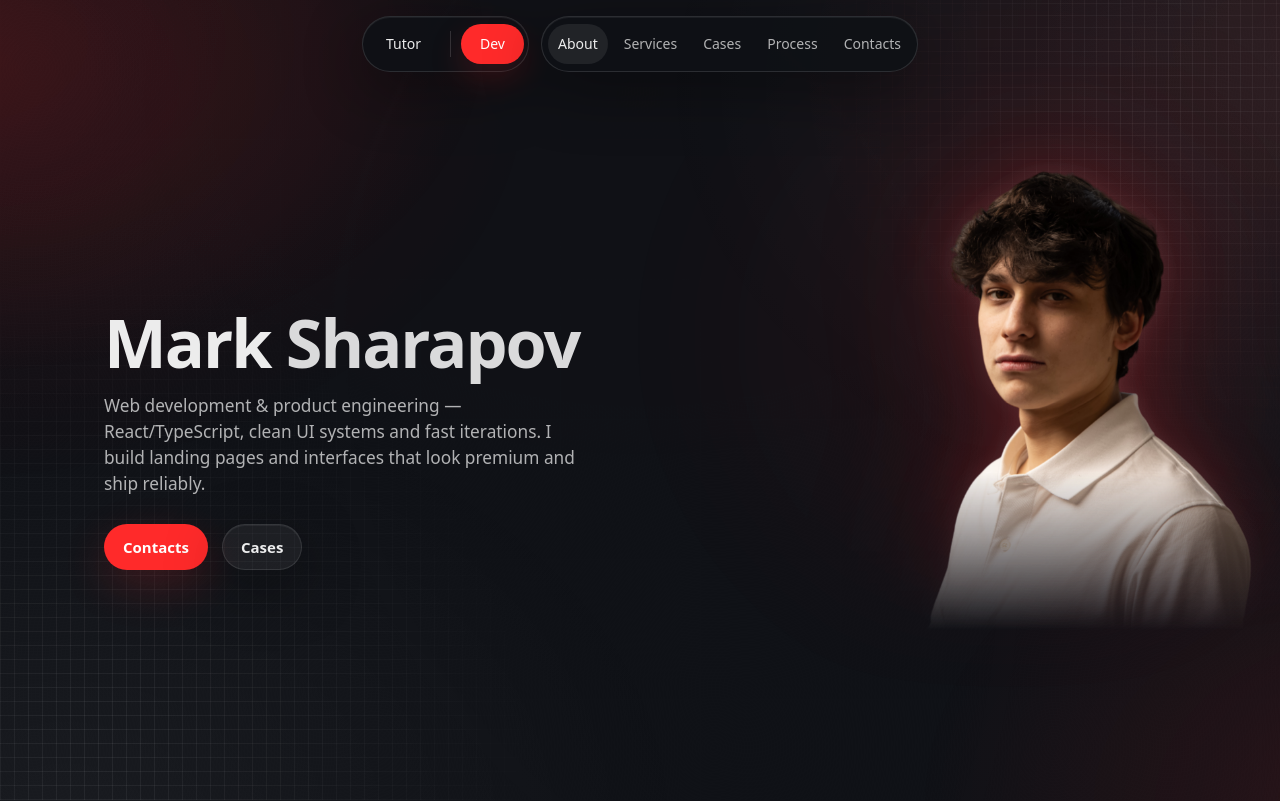
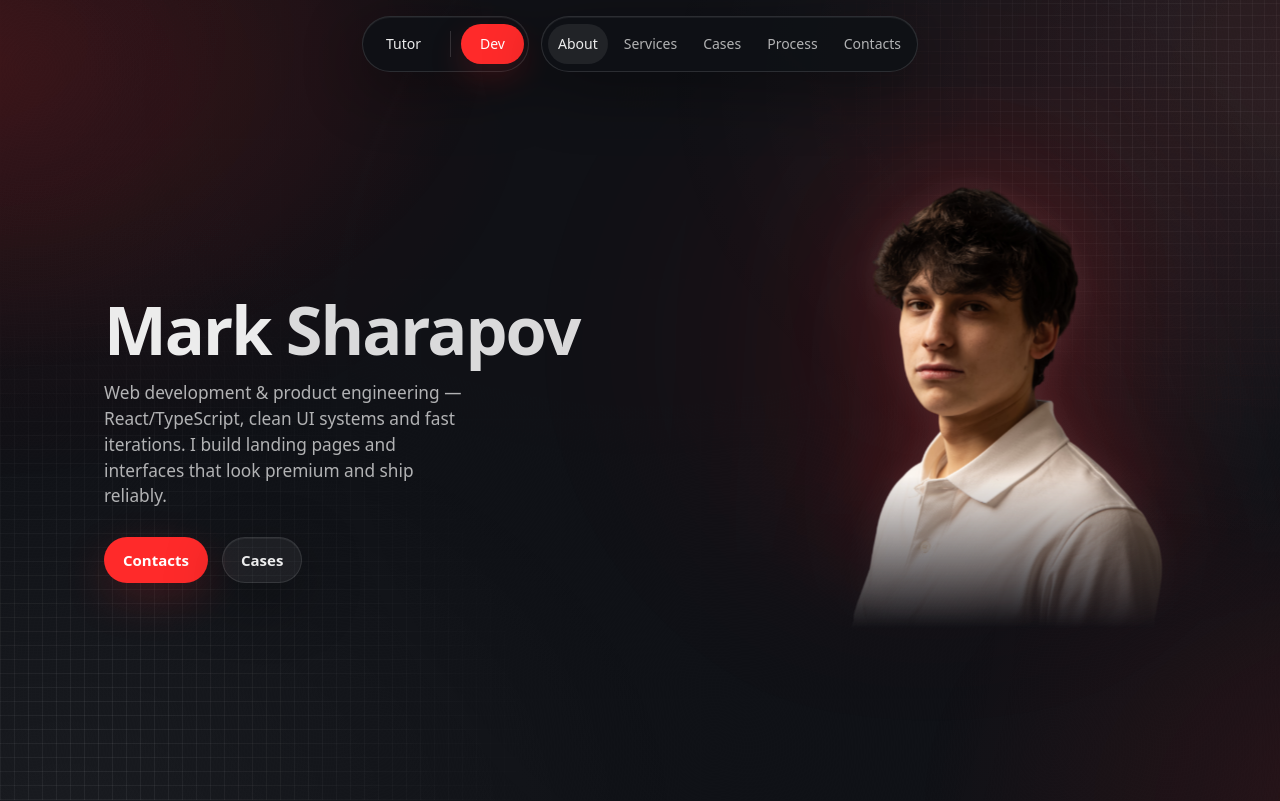
Before and after one commit to MaRkS1234567/MySite-web, a React (Vite) app: page /dev in a window 1280 px wide. Shown: the top 801 px of the page. Built offline with nearby package versions, Linux system fonts and the light colour scheme.

Commit message:
fix: change photo position and fix mobile version align

```diff
--- a/src/pages/DevPage/sections/DevHero/DevHero.module.scss
+++ b/src/pages/DevPage/sections/DevHero/DevHero.module.scss
@@ -19,13 +19,14 @@
 
 .inner {
   display: grid;
-  grid-template-columns: 1.35fr 0.85fr;
+  grid-template-columns: 1fr 1fr;
   align-items: center;
-  gap: 48px;
+  gap: 40px;
 }
 
 .left {
   max-width: 760px;
+  width: 70%;
 }
 
 .name {
@@ -147,21 +148,33 @@
 }
 
 .right {
+  /* ensure the photo is visually centered with the text, not the grid column */
   position: relative;
   display: flex;
-  justify-content: flex-end;
+  justify-content: center;
   align-items: center;
+
+  /* keep the same horizontal gutter as the left side of the container */
+  padding-right: $container-pad-x;
+
+  margin-right: -42px!important;
+
   padding-top: 0;
   overflow: visible;
+
+  /* Prevent the grid track from expanding to fit the oversized photoWrap */
+  min-width: 0;
 }
+
 
 /* Wrapper for the cutout silhouette */
 .photoWrap {
   position: relative;
-  width: min(980px, 70vw);
+  width: min(2240px, 100vw);
   display: flex;
   align-items: flex-end;
-  justify-content: center;
+  justify-content: flex-end;
+  margin-left: auto;
 
   /* IMPORTANT: no frame/card — photo sits directly on the main background */
   background: transparent;
@@ -171,7 +184,7 @@
   overflow: visible;
 
   /* keep the same visual placement, but avoid over-shifting to the right */
-  transform: translate(-64px, -92px) translateZ(0);
+  transform: translate(0, -82px) scale(1.5) translateZ(0);
   transform-origin: center;
   will-change: transform;
   isolation: isolate;
@@ -184,8 +197,8 @@
   position: absolute;
   left: 50%;
   top: 48%;
-  width: 118%;
-  height: 118%;
+  width: 130%;
+  height: 130%;
   transform: translate(-50%, -50%);
   border-radius: 999px;
   background: radial-gradient(circle at 50% 50%, var(--accent-bg-glow), transparent 62%);
@@ -197,18 +210,19 @@
 
 /* Ensure the photo never shifts on hover */
 .photoWrap:hover {
-  transform: translate(-64px, -92px) translateZ(0);
+  // transform: translate(0, -92px) translateZ(0);
 }
 
 .photoWrap:hover::before {
-  opacity: 0.7;
-  filter: blur(32px);
+  /* keep the glow contained — slightly brighter, not larger */
+  opacity: 0.62;
+  filter: blur(26px);
 }
 
 .photo {
   position: relative;
   z-index: 1;
-  width: min(940px, 66vw);
+  width: min(1080px, 70vw);
   height: auto;
   display: block;
 
@@ -245,8 +259,8 @@
 .photoWrap:hover .photo {
   filter:
     drop-shadow(0 0 14px rgba(255, 255, 255, 0.16))
-    drop-shadow(0 0 62px var(--accent-bg-glow))
-    drop-shadow(0 0 140px var(--accent-glow));
+    drop-shadow(0 0 44px var(--accent-bg-glow))
+    drop-shadow(0 0 96px var(--accent-glow));
 }
 
 /* Responsive */
@@ -269,6 +283,7 @@
     grid-area: photo;
     justify-content: center;
     padding-top: 0;
+    padding-right: 0;
   }
 
   .left {
@@ -304,6 +319,8 @@
 
   .right {
     justify-content: center;
+    padding-right: 0;
+    right: -46%;
   }
 
   .inner {
--- a/src/pages/TutorPage/sections/Reviews/Reviews.module.scss
+++ b/src/pages/TutorPage/sections/Reviews/Reviews.module.scss
@@ -60,6 +60,12 @@
   gap: $space-6;
   margin: 0;
   padding: 0;
+}
+
+@media (min-width: 1200px) {
+  .grid {
+    grid-template-columns: repeat(3, 1fr);
+  }
 }
 
 /* ── Card ── */
--- a/src/pages/TutorPage/sections/TutorHero/TutorHero.module.scss
+++ b/src/pages/TutorPage/sections/TutorHero/TutorHero.module.scss
@@ -19,13 +19,14 @@
 
 .inner {
   display: grid;
-  grid-template-columns: 1.35fr 0.85fr;
+  grid-template-columns: 1fr 1fr;
   align-items: center;
-  gap: 48px;
+  gap: 40px;
 }
 
 .left {
   max-width: 760px;
+  width: 70%;
 }
 
 .name {
@@ -147,18 +148,28 @@
 }
 
 .right {
+  /* ensure the photo is visually centered with the text, not the grid column */
   position: relative;
   display: flex;
-  justify-content: flex-end;
+  justify-content: center;
   align-items: center;
+
+  /* keep the same horizontal gutter as the left side of the container */
+  padding-right: $container-pad-x;
+
+  margin-right: -72px!important;
+
   padding-top: 0;
   overflow: visible;
+
+  /* Prevent the grid track from expanding to fit the oversized photoWrap */
+  min-width: 0;
 }
 
 /* Wrapper for the cutout silhouette */
 .photoWrap {
   position: relative;
-  width: min(980px, 70vw);
+  width: min(2240px, 100vw);
   display: flex;
   align-items: flex-end;
   justify-content: center;
@@ -170,8 +181,8 @@
   border-radius: 0;
   overflow: visible;
 
-  /* keep the same visual placement, but avoid over-shifting to the right */
-  transform: translate(-64px, -92px) translateZ(0);
+  /* keep the same visual placement — right edge aligned to container boundary */
+  transform: translate(0, -82px) scale(1.5) translateZ(0);
   transform-origin: center;
   will-change: transform;
   isolation: isolate;
@@ -184,8 +195,8 @@
   position: absolute;
   left: 50%;
   top: 48%;
-  width: 118%;
-  height: 118%;
+  width: 130%;
+  height: 130%;
   transform: translate(-50%, -50%);
   border-radius: 999px;
   background: radial-gradient(circle at 50% 50%, var(--accent-bg-glow), transparent 62%);
@@ -197,18 +208,19 @@
 
 /* Ensure the photo never shifts on hover */
 .photoWrap:hover {
-  transform: translate(-64px, -92px) translateZ(0);
+  // transform: translate(-64px, -92px) translateZ(0);
 }
 
 .photoWrap:hover::before {
-  opacity: 0.7;
-  filter: blur(32px);
+  /* keep the glow contained — slightly brighter, not larger */
+  opacity: 0.62;
+  filter: blur(26px);
 }
 
 .photo {
   position: relative;
   z-index: 1;
-  width: min(940px, 66vw);
+  width: min(2160px, 100vw);
   height: auto;
   display: block;
 
@@ -245,8 +257,8 @@
 .photoWrap:hover .photo {
   filter:
     drop-shadow(0 0 14px rgba(255, 255, 255, 0.16))
-    drop-shadow(0 0 62px var(--accent-bg-glow))
-    drop-shadow(0 0 140px var(--accent-glow));
+    drop-shadow(0 0 44px var(--accent-bg-glow))
+    drop-shadow(0 0 96px var(--accent-glow));
 }
 
 /* Responsive */
@@ -269,6 +281,7 @@
     grid-area: photo;
     justify-content: center;
     padding-top: 0;
+    padding-right: 0;
   }
 
   .left {
@@ -305,6 +318,8 @@
 
   .right {
     justify-content: center;
+    padding-right: 0;
+    right: -46%;
   }
 
   .inner {
```
